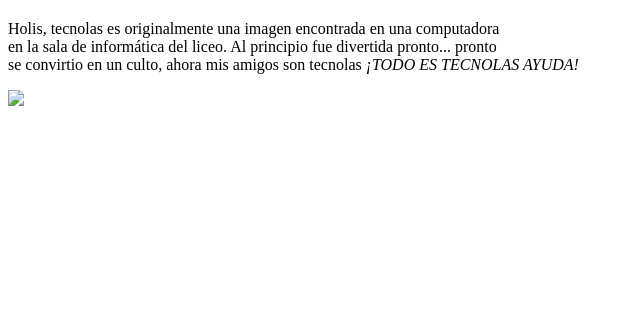
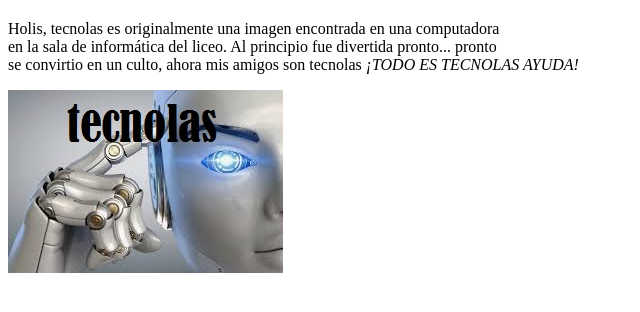
Before and after one commit to GermiCastilla09/noveno, a plain HTML site: page index.html in a window 1280 px wide. Shown: the part 60-372 px from the top of the page, without its empty margins (0-640 px from the left). Drawn offline with Linux system fonts and the light colour scheme.

Commit message:
Update index.html

```diff
--- a/index.html
+++ b/index.html
@@ -11,7 +11,7 @@
       <p>Holis, tecnolas es originalmente una imagen encontrada en una computadora<br>
          en la sala de informática del liceo. Al principio fue divertida pronto... pronto <br>
          se convirtio en un culto, ahora mis amigos son tecnolas <em>¡TODO ES TECNOLAS AYUDA!</em></p>
-      <img src=
+      <img src="rlar.jpg">
     </div>
 
     <div id="">
```
